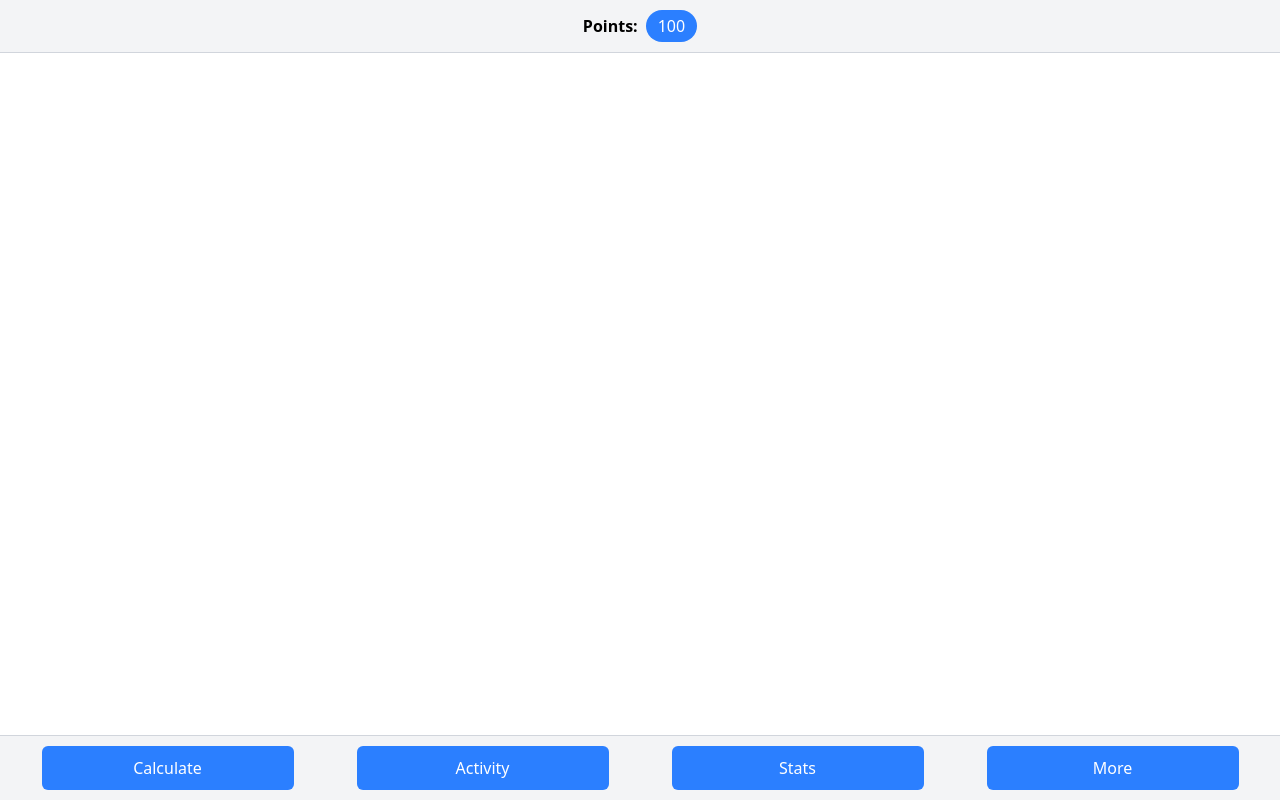
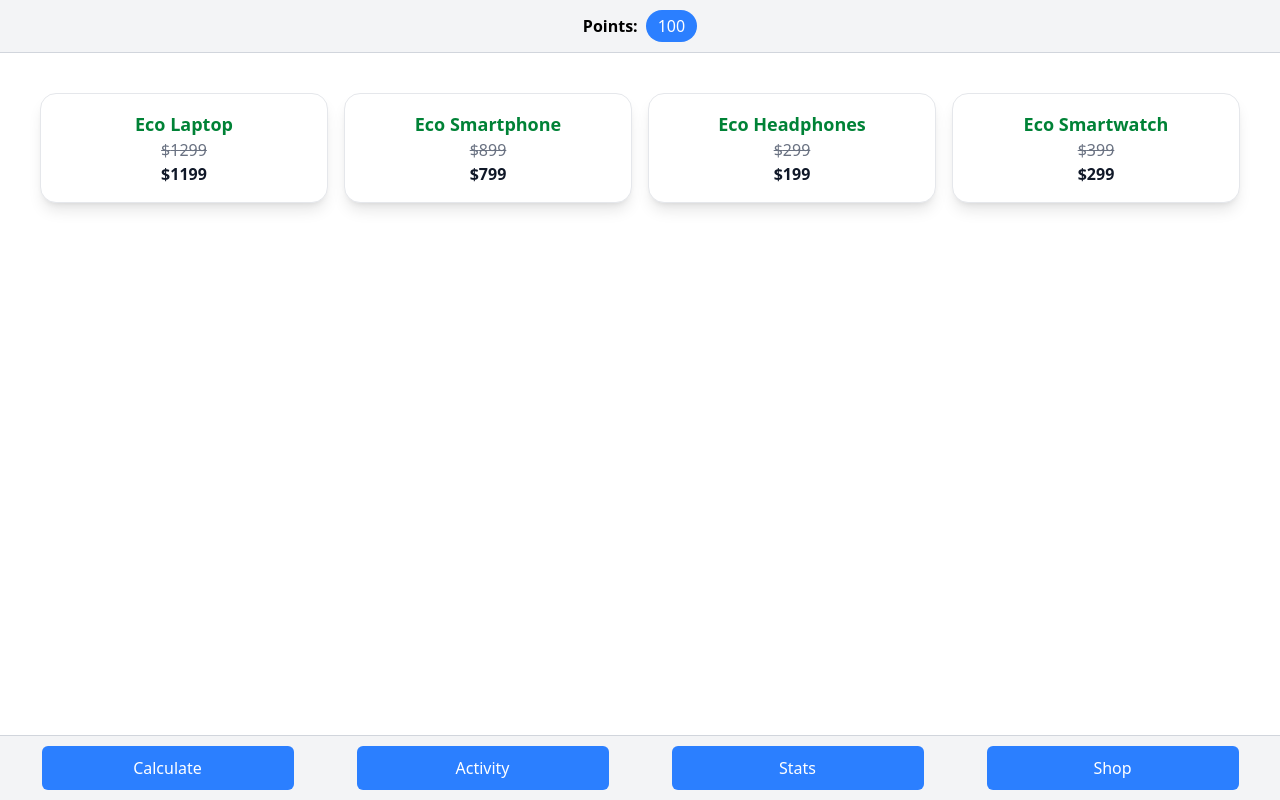
Before and after one commit to amujalo1/EcoVisionAR, a React (Vite) app: page /shop in a window 1280 px wide. Built offline with nearby package versions, Linux system fonts and the light colour scheme.

Commit message:
Amerova Kupovina

```diff
--- a/package.json
+++ b/package.json
@@ -11,6 +11,7 @@
   },
   "dependencies": {
     "@tailwindcss/vite": "^4.0.8",
+    "framer-motion": "^12.4.7",
     "leaflet": "^1.9.4",
     "npm-check-updates": "^17.1.14",
     "prop-types": "^15.8.1",
--- a/src/App.jsx
+++ b/src/App.jsx
@@ -2,6 +2,7 @@ import { BrowserRouter as Router, Routes, Route } from "react-router-dom";
 import HomePage from "./pages/HomePage";
 import ActivityPage from "./pages/ActivityPage";
 import StatsPage from "./pages/StatsPage";
+import ShopPage from "./pages/ShopPage";
 import CalculatorPage from "./pages/CalculatorPage";
 import Layout from "./components/Layout";
 
@@ -15,6 +16,7 @@ function App() {
           <Route path="/activity" element={<ActivityPage />} />
           <Route path="/stats" element={<StatsPage />} />
           <Route path="/calculate" element={<CalculatorPage />} />
+          <Route path="/shop" element={<ShopPage />} />
         </Routes>
       </Layout>
     </Router>
--- a/src/components/BottomBar.jsx
+++ b/src/components/BottomBar.jsx
@@ -23,10 +23,10 @@ const BottomBar = () => {
         Stats
       </Link>
       <Link
-        to="/more"
+        to="/shop"
         className="w-1/5 px-5 py-2.5 text-base cursor-pointer border-none bg-blue-500 text-white rounded-md transition-colors duration-300 hover:bg-blue-600 text-center"
       >
-        More
+        Shop
       </Link>
     </div>
   );
--- /dev/null
+++ b/src/pages/ShopPage.jsx
@@ -0,0 +1,78 @@
+import { useState } from "react";
+import { motion, AnimatePresence } from "framer-motion";
+
+const products = [
+  { id: 1, name: "Eco Laptop", price: "$1299", description: "High-performance laptop made with recycled materials and energy-efficient components." },
+  { id: 2, name: "Eco Smartphone", price: "$899", description: "Feature-packed smartphone with a biodegradable case and low-energy consumption." },
+  { id: 3, name: "Eco Headphones", price: "$299", description: "Noise-canceling headphones made from sustainable materials with a long-lasting battery." },
+  { id: 4, name: "Eco Smartwatch", price: "$399", description: "Stylish smartwatch with solar charging and eco-friendly manufacturing process." },
+];
+
+function ShopPage() {
+  const [expandedId, setExpandedId] = useState(null);
+
+  const handleBuyClick = (productId) => {
+    console.log(`Product with ID ${productId} has been added to the cart.`);
+    // Ovdje možete dodati funkcionalnost za dodavanje proizvoda u korpu
+  };
+
+  return (
+    <div className="grid grid-cols-2 md:grid-cols-4 gap-4 p-6">
+      {products.map((product) => {
+        const originalPrice = parseInt(product.price.slice(1));
+        const discountedPrice = originalPrice - 100;
+
+        return (
+          <div key={product.id}>
+            {/* Normalna kartica */}
+            <motion.div
+              className="cursor-pointer rounded-2xl shadow-lg p-4 bg-white dark:bg-gray-800 text-center border border-gray-200 dark:border-gray-700"
+              whileHover={{ scale: 1.05 }}
+              onClick={() => setExpandedId(product.id)}
+            >
+              <h3 className="text-lg font-semibold text-green-700 dark:text-green-400">{product.name}</h3>
+              <p className="text-gray-500 dark:text-gray-300 line-through">${originalPrice}</p>
+              <p className="text-gray-900 dark:text-white font-bold">${discountedPrice}</p>
+            </motion.div>
+
+            {/* Proširena kartica */}
+            <AnimatePresence>
+              {expandedId === product.id && (
+                <motion.div
+                  className="fixed inset-0 z-50 backdrop-blur-lg bg-opacity-50 flex justify-center items-center p-6"
+                  initial={{ opacity: 0 }}
+                  animate={{ opacity: 1 }}
+                  exit={{ opacity: 0 }}
+                  onClick={() => setExpandedId(null)}
+                >
+                  <motion.div
+                    className="bg-white dark:bg-gray-800 rounded-2xl shadow-lg p-8 max-w-2xl w-full mx-4"
+                    initial={{ scale: 0.8 }}
+                    animate={{ scale: 1 }}
+                    exit={{ scale: 0.8 }}
+                    onClick={(e) => e.stopPropagation()} // Spriječi zatvaranje prilikom klika unutar kartice
+                  >
+                    <h3 className="text-2xl font-semibold text-green-700 dark:text-green-400 mb-4">{product.name}</h3>
+                    <p className="text-gray-500 dark:text-gray-300 line-through">${originalPrice}</p>
+                    <p className="text-gray-900 dark:text-white font-bold text-xl mb-4">${discountedPrice}</p>
+                    <p className="text-gray-700 dark:text-gray-300 text-lg mb-4">{product.description}</p>
+
+                    {/* Dugme Kupi */}
+                    <button
+                      onClick={() => handleBuyClick(product.id)}
+                      className="mt-4 py-2 px-6 bg-green-600 text-white rounded-lg hover:bg-green-700 transition duration-300"
+                    >
+                      Kupi
+                    </button>
+                  </motion.div>
+                </motion.div>
+              )}
+            </AnimatePresence>
+          </div>
+        );
+      })}
+    </div>
+  );
+}
+
+export default ShopPage;
```
Also changed, not shown: 1 other file (tests, documents, lock files or other folders).
